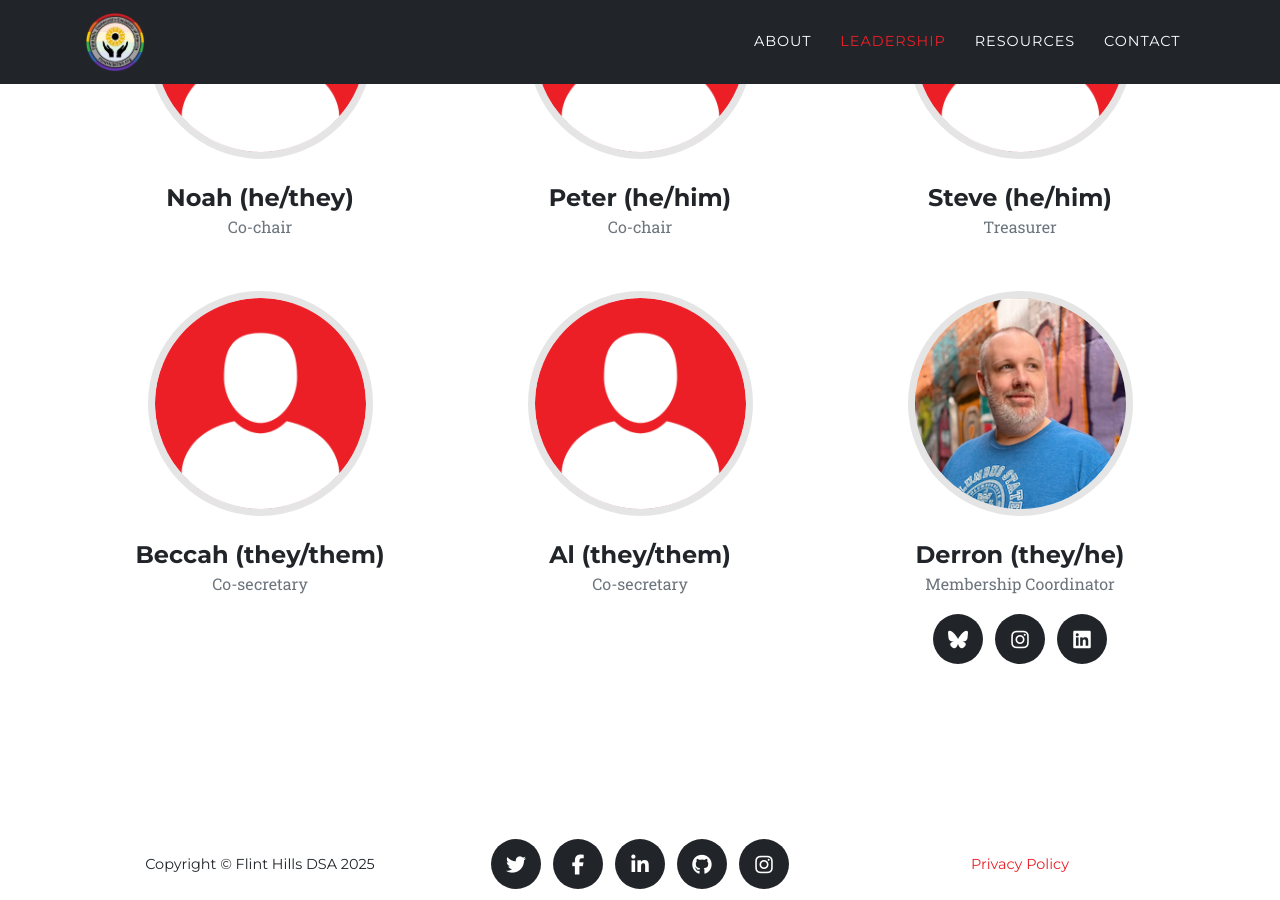
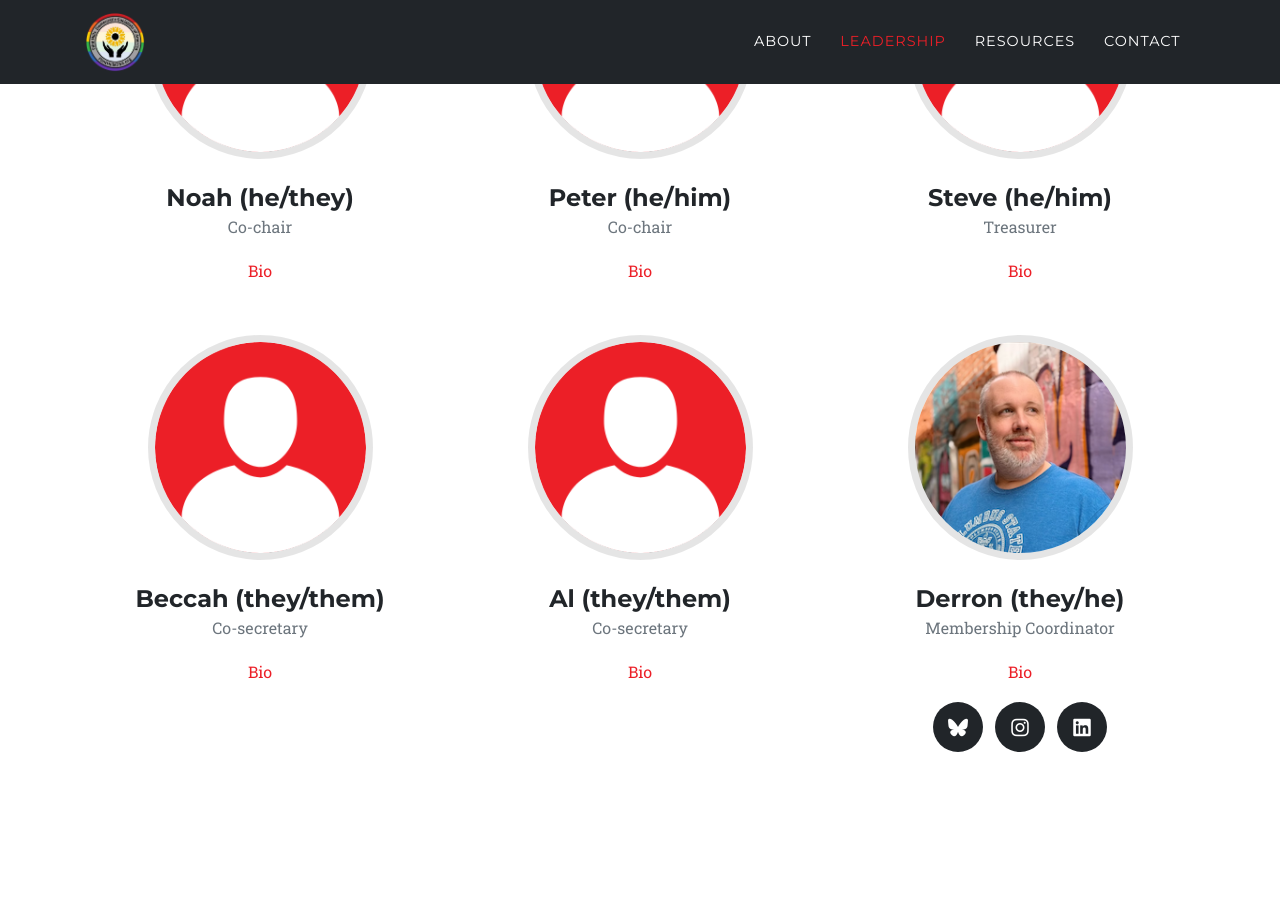
Before and after one commit to flinthillsdsa/website, a Jekyll site: the page built from index.md, in a window 1280 px wide and 900 px high, scrolled down 1619 px. Built offline with Jekyll 4.4.1, drawn with Linux system fonts in a browser that asks for light colours; some web fonts are replaced.

Commit message:
Update team.html

```diff
--- a/_includes/team.html
+++ b/_includes/team.html
@@ -15,6 +15,8 @@
 		<img class="mx-auto rounded-circle" src="{{ person.image }}" alt="">
 		<h4>{{ person.name }}</h4>
 		<p class="text-muted">{{ person.role }}</p>
+		<!-- Bio link to open modal -->
+		<p><a href="#team-{{ forloop.index }}" data-toggle="modal">Bio</a></p>
 		<ul class="list-inline social-buttons">
 		{% for network in person.social %}
 		  <li class="list-inline-item">
@@ -51,6 +53,8 @@
 			<img class="mx-auto rounded-circle" src="{{ person.image }}" alt="">
 			<h4>{{ person.name }}</h4>
 			<p class="text-muted">{{ person.role }}</p>
+			<!-- Bio link to open modal -->
+			<p><a href="#team-{{ forloop.index }}" data-toggle="modal">Bio</a></p>
 			<ul class="list-inline social-buttons">
 			{% for network in person.social %}
 			  <li class="list-inline-item">
```
